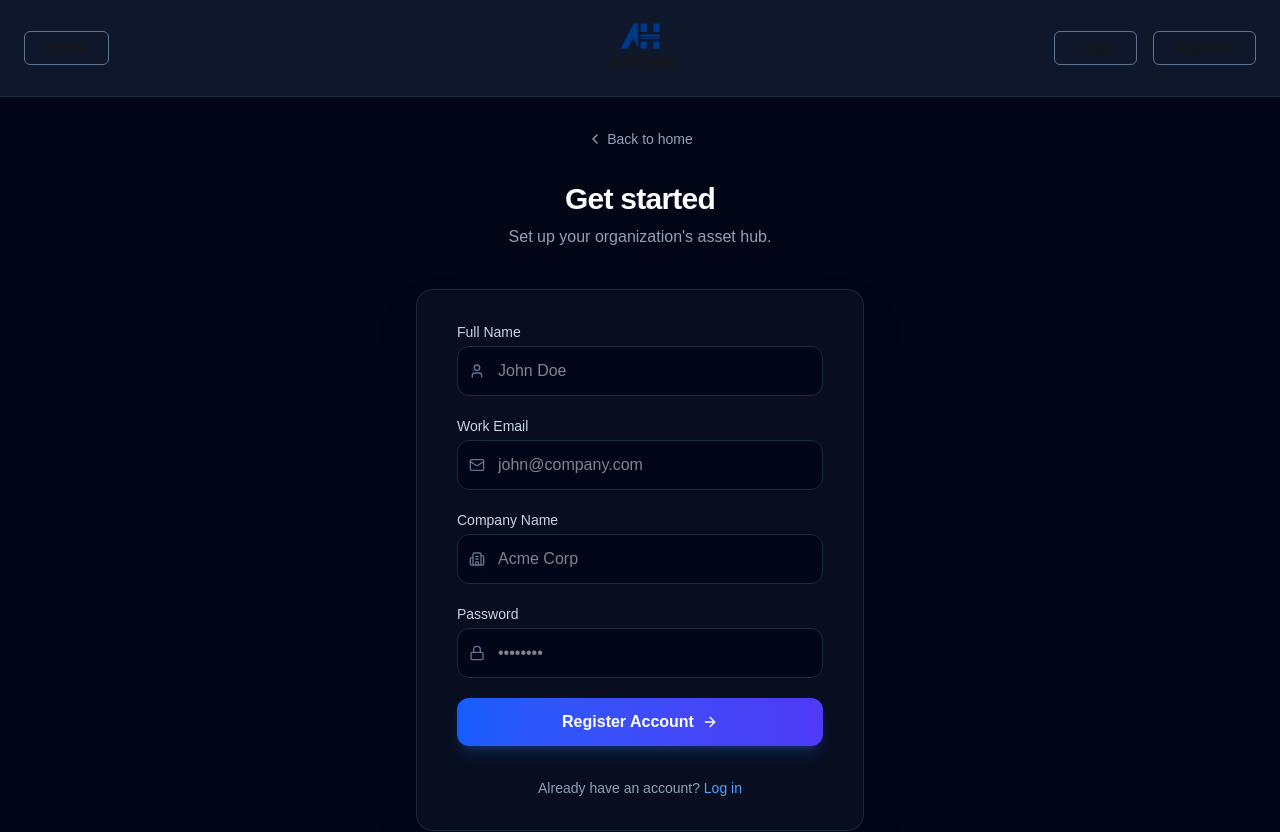
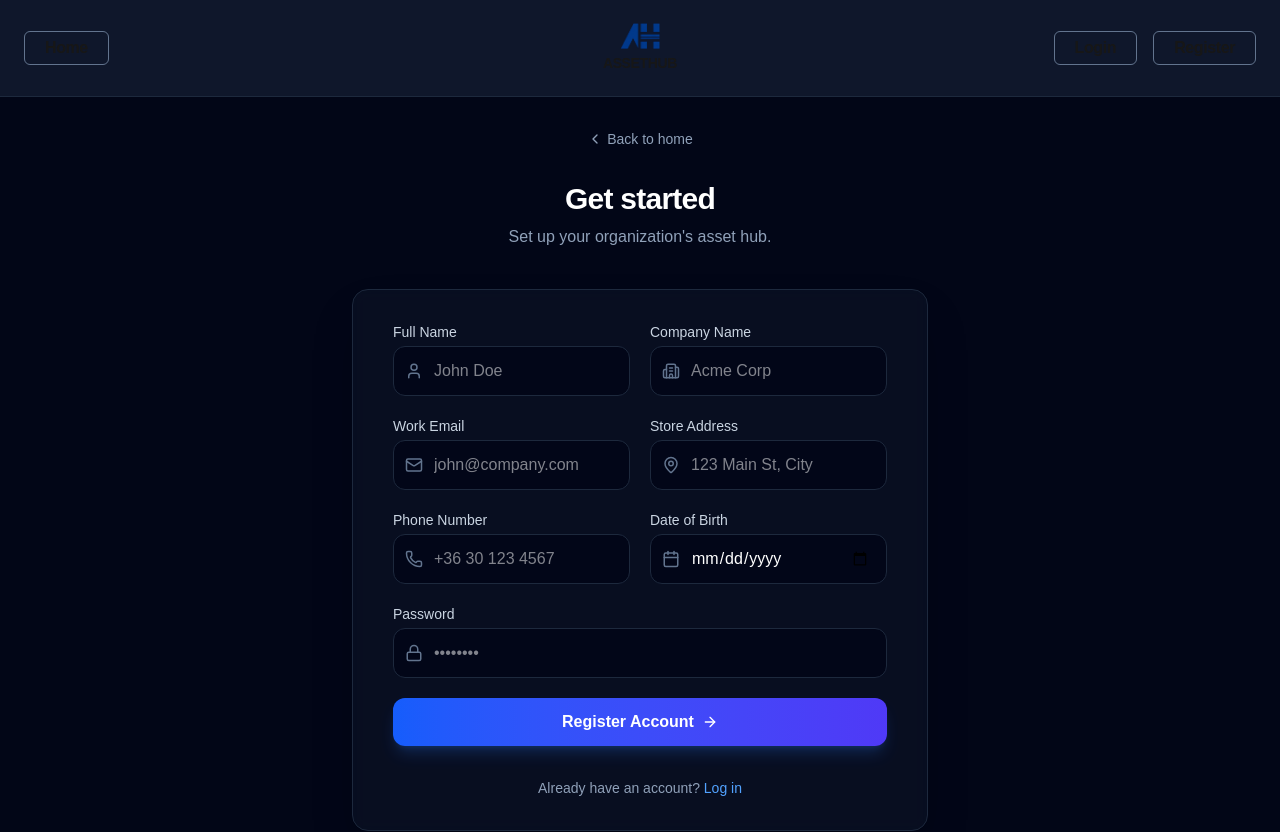
Before and after one commit to DaniDay22/AssetHub, a Next.js app in the folder frontend/: page /auth/register in a window 1280 px wide. Shown: the top 832 px of the page. Built offline with nearby package versions, Linux system fonts and the light colour scheme.

Commit message:
működő register

```diff
--- a/frontend/app/auth/register/page.tsx
+++ b/frontend/app/auth/register/page.tsx
@@ -1,103 +1,107 @@
 'use client';
 import React, { useState } from 'react';
-import { Lock, Mail, User, Building2, ChevronLeft, ArrowRight } from 'lucide-react';
+import { useRouter } from 'next/navigation';
+import { Lock, Mail, User, Building2, ChevronLeft, ArrowRight, Phone, Calendar, MapPin, Loader2 } from 'lucide-react';
 
 export default function RegisterPage() {
+  const router = useRouter();
+  const [loading, setLoading] = useState(false);
+  const [error, setError] = useState<string | null>(null);
+
+  // Form State matching your Backend expectations
+  const [formData, setFormData] = useState({
+    name: '',
+    email: '',
+    password: '',
+    phone: '',
+    dob: '',
+    storeName: '',
+    storeAddress: ''
+  });
+
+  const handleChange = (e: React.ChangeEvent<HTMLInputElement>) => {
+    setFormData({ ...formData, [e.target.name]: e.target.value });
+  };
+
+  const handleSubmit = async (e: React.FormEvent) => {
+    e.preventDefault();
+    setError(null);
+    setLoading(true);
+
+    try {
+      const res = await fetch('http://localhost:5000/api/Auth/Register/Manager', {
+        method: 'POST',
+        headers: { 'Content-Type': 'application/json' },
+        body: JSON.stringify(formData),
+      });
+
+      const data = await res.json();
+
+      if (res.ok && data.success) {
+        alert("Registration successful! Please log in.");
+        router.push('/auth/login');
+      } else {
+        setError(data.error || "Registration failed");
+      }
+    } catch (err) {
+      setError("Cannot connect to server.");
+    } finally {
+      setLoading(false);
+    }
+  };
+
   return (
     <div className="min-h-screen bg-[#020617] text-slate-200 flex flex-col justify-center py-12 px-6 lg:px-8 relative overflow-hidden font-sans">
-      {/* Background Glow */}
       <div className="absolute bottom-0 right-0 w-[500px] h-[500px] bg-indigo-600/10 blur-[120px] rounded-full -z-10" />
 
       <div className="sm:mx-auto sm:w-full sm:max-w-md text-center">
         <a href="/" className="flex items-center text-sm text-slate-400 hover:text-blue-400 transition-colors mb-8 w-fit mx-auto">
           <ChevronLeft className="w-4 h-4 mr-1" /> Back to home
         </a>
-        <h2 className="text-3xl font-bold tracking-tight text-white">
-          Get started
-        </h2>
-        <p className="mt-2 text-slate-400">
-          Set up your organization's asset hub.
-        </p>
+        <h2 className="text-3xl font-bold tracking-tight text-white">Get started</h2>
+        <p className="mt-2 text-slate-400">Set up your organization's asset hub.</p>
       </div>
 
-      <div className="mt-10 sm:mx-auto sm:w-full sm:max-w-md">
+      <div className="mt-10 sm:mx-auto sm:w-full sm:max-w-xl">
         <div className="bg-slate-900/50 border border-slate-800 py-8 px-6 shadow-2xl rounded-2xl sm:px-10 backdrop-blur-sm">
-          <form className="space-y-5" onSubmit={(e) => e.preventDefault()}>
-            <div>
-              <label className="block text-sm font-medium text-slate-300">Full Name</label>
-              <div className="mt-1 relative">
-                <div className="absolute inset-y-0 left-0 pl-3 flex items-center pointer-events-none">
-                  <User className="h-4 w-4 text-slate-500" />
-                </div>
-                <input
-                  type="text"
-                  required
-                  className="block w-full pl-10 bg-slate-950 border border-slate-800 text-white rounded-xl py-3 px-4 focus:outline-none focus:ring-2 focus:ring-blue-500/50 transition-all"
-                  placeholder="John Doe"
-                />
+
+          {error && (
+            <div className="mb-6 p-3 bg-red-500/10 border border-red-500/50 text-red-400 rounded-lg text-sm">
+              {error}
+            </div>
+          )}
+
+          <form className="space-y-5" onSubmit={handleSubmit}>
+            <div className="grid grid-cols-1 md:grid-cols-2 gap-5">
+              {/* Personal Info */}
+              <div className="space-y-5">
+                <InputGroup label="Full Name" icon={<User size={18}/>} name="name" type="text" placeholder="John Doe" value={formData.name} onChange={handleChange} />
+                <InputGroup label="Work Email" icon={<Mail size={18}/>} name="email" type="email" placeholder="john@company.com" value={formData.email} onChange={handleChange} />
+                <InputGroup label="Phone Number" icon={<Phone size={18}/>} name="phone" type="tel" placeholder="+36 30 123 4567" value={formData.phone} onChange={handleChange} />
+              </div>
+
+              {/* Store & Security Info */}
+              <div className="space-y-5">
+                <InputGroup label="Company Name" icon={<Building2 size={18}/>} name="storeName" type="text" placeholder="Acme Corp" value={formData.storeName} onChange={handleChange} />
+                <InputGroup label="Store Address" icon={<MapPin size={18}/>} name="storeAddress" type="text" placeholder="123 Main St, City" value={formData.storeAddress} onChange={handleChange} />
+                <InputGroup label="Date of Birth" icon={<Calendar size={18}/>} name="dob" type="date" placeholder="" value={formData.dob} onChange={handleChange} />
               </div>
             </div>
 
-            <div>
-              <label className="block text-sm font-medium text-slate-300">Work Email</label>
-              <div className="mt-1 relative">
-                <div className="absolute inset-y-0 left-0 pl-3 flex items-center pointer-events-none">
-                  <Mail className="h-4 w-4 text-slate-500" />
-                </div>
-                <input
-                  type="email"
-                  required
-                  className="block w-full pl-10 bg-slate-950 border border-slate-800 text-white rounded-xl py-3 px-4 focus:outline-none focus:ring-2 focus:ring-blue-500/50 transition-all"
-                  placeholder="john@company.com"
-                />
-              </div>
-            </div>
-
-            <div>
-              <label className="block text-sm font-medium text-slate-300">Company Name</label>
-              <div className="mt-1 relative">
-                <div className="absolute inset-y-0 left-0 pl-3 flex items-center pointer-events-none">
-                  <Building2 className="h-4 w-4 text-slate-500" />
-                </div>
-                <input
-                  type="text"
-                  required
-                  className="block w-full pl-10 bg-slate-950 border border-slate-800 text-white rounded-xl py-3 px-4 focus:outline-none focus:ring-2 focus:ring-blue-500/50 transition-all"
-                  placeholder="Acme Corp"
-                />
-              </div>
-            </div>
-
-            <div>
-              <label className="block text-sm font-medium text-slate-300">Password</label>
-              <div className="mt-1 relative">
-                <div className="absolute inset-y-0 left-0 pl-3 flex items-center pointer-events-none">
-                  <Lock className="h-4 w-4 text-slate-500" />
-                </div>
-                <input
-                  type="password"
-                  required
-                  className="block w-full pl-10 bg-slate-950 border border-slate-800 text-white rounded-xl py-3 px-4 focus:outline-none focus:ring-2 focus:ring-blue-500/50 transition-all"
-                  placeholder="••••••••"
-                />
-              </div>
-            </div>
+            <InputGroup label="Password" icon={<Lock size={18}/>} name="password" type="password" placeholder="••••••••" value={formData.password} onChange={handleChange} />
 
             <button
               type="submit"
-              className="w-full flex justify-center items-center py-3 px-4 mt-4 rounded-xl text-white font-semibold bg-gradient-to-r from-blue-600 to-indigo-600 hover:opacity-90 transition-all shadow-lg shadow-blue-500/20 group"
+              disabled={loading}
+              className="w-full flex justify-center items-center py-3 px-4 mt-4 rounded-xl text-white font-semibold bg-gradient-to-r from-blue-600 to-indigo-600 hover:opacity-90 transition-all shadow-lg shadow-blue-500/20 group disabled:opacity-50"
             >
-              Register Account
-              <ArrowRight className="ml-2 w-4 h-4 group-hover:translate-x-1 transition-transform" />
+              {loading ? <Loader2 className="animate-spin" /> : <>Register Account <ArrowRight className="ml-2 w-4 h-4 group-hover:translate-x-1 transition-all" /></>}
             </button>
           </form>
 
           <div className="mt-8 text-center">
             <p className="text-sm text-slate-400">
-              Already have an account?{' '}
-              <a href="/login" className="font-medium text-blue-400 hover:text-blue-300 transition-colors">
-                Log in
-              </a>
+              Already have an account? <a href="/login" className="font-medium text-blue-400 hover:text-blue-300">Log in</a>
             </p>
           </div>
         </div>
@@ -105,3 +109,22 @@ export default function RegisterPage() {
     </div>
   );
 }
+
+// Helper component for cleaner code
+function InputGroup({ label, icon, ...props }: any) {
+  return (
+    <div>
+      <label className="block text-sm font-medium text-slate-300">{label}</label>
+      <div className="mt-1 relative">
+        <div className="absolute inset-y-0 left-0 pl-3 flex items-center pointer-events-none text-slate-500">
+          {icon}
+        </div>
+        <input
+          {...props}
+          required
+          className="block w-full pl-10 bg-slate-950 border border-slate-800 text-white rounded-xl py-3 px-4 focus:outline-none focus:ring-2 focus:ring-blue-500/50 transition-all"
+        />
+      </div>
+    </div>
+  );
+}
--- a/frontend/app/context/AuthContext.jsx
+++ b/frontend/app/context/AuthContext.jsx
@@ -21,13 +21,13 @@ export const AuthProvider = ({ children }) => {
   const login = (token) => {
     localStorage.setItem('token', token);
     setUser({ token });
-    router.push('/dashboard/account'); // Next.js navigation
+    router.push('/dashboard'); // Next.js navigation
   };
 
   const logout = () => {
     localStorage.removeItem('token');
     setUser(null);
-    router.push('/');
+    router.push('/auth/login'); // Next.js navigation
   };
 
   return (
```
Also changed, not shown: 2 other files (tests, documents, lock files or other folders).
